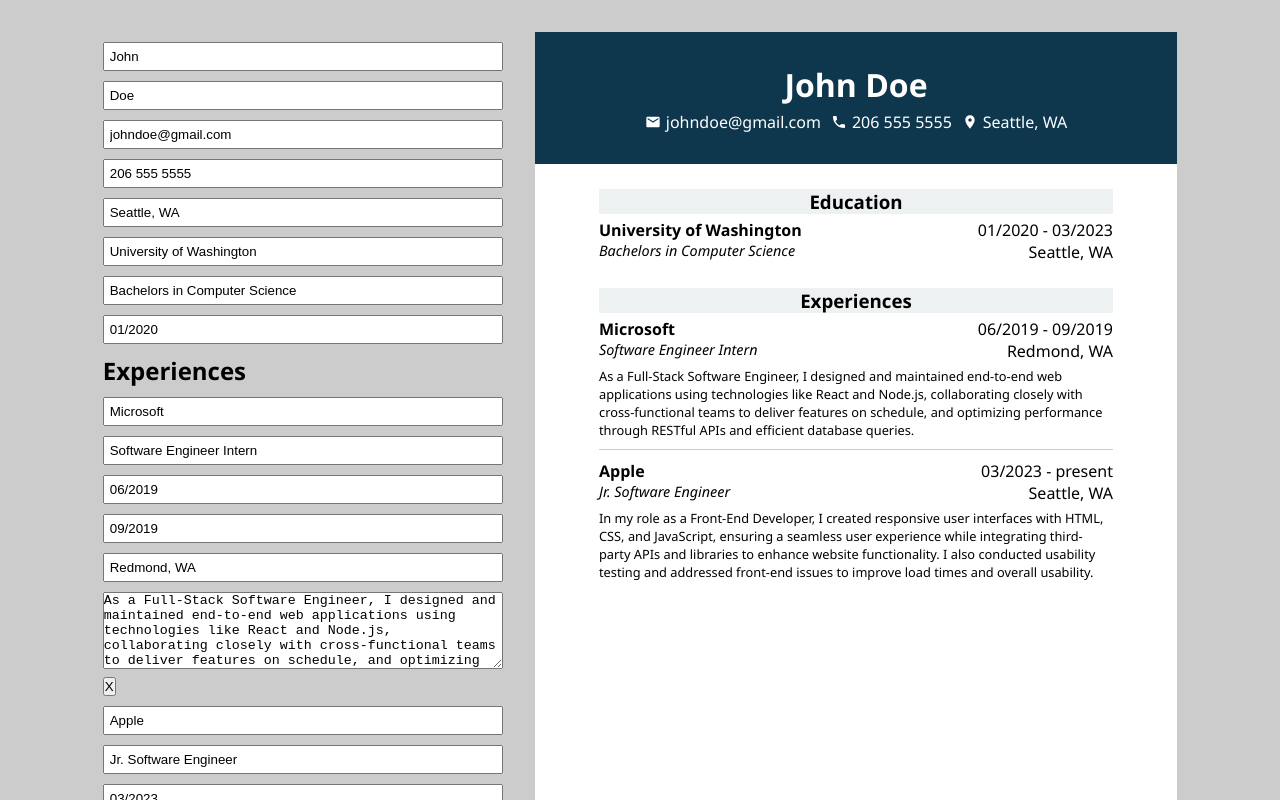
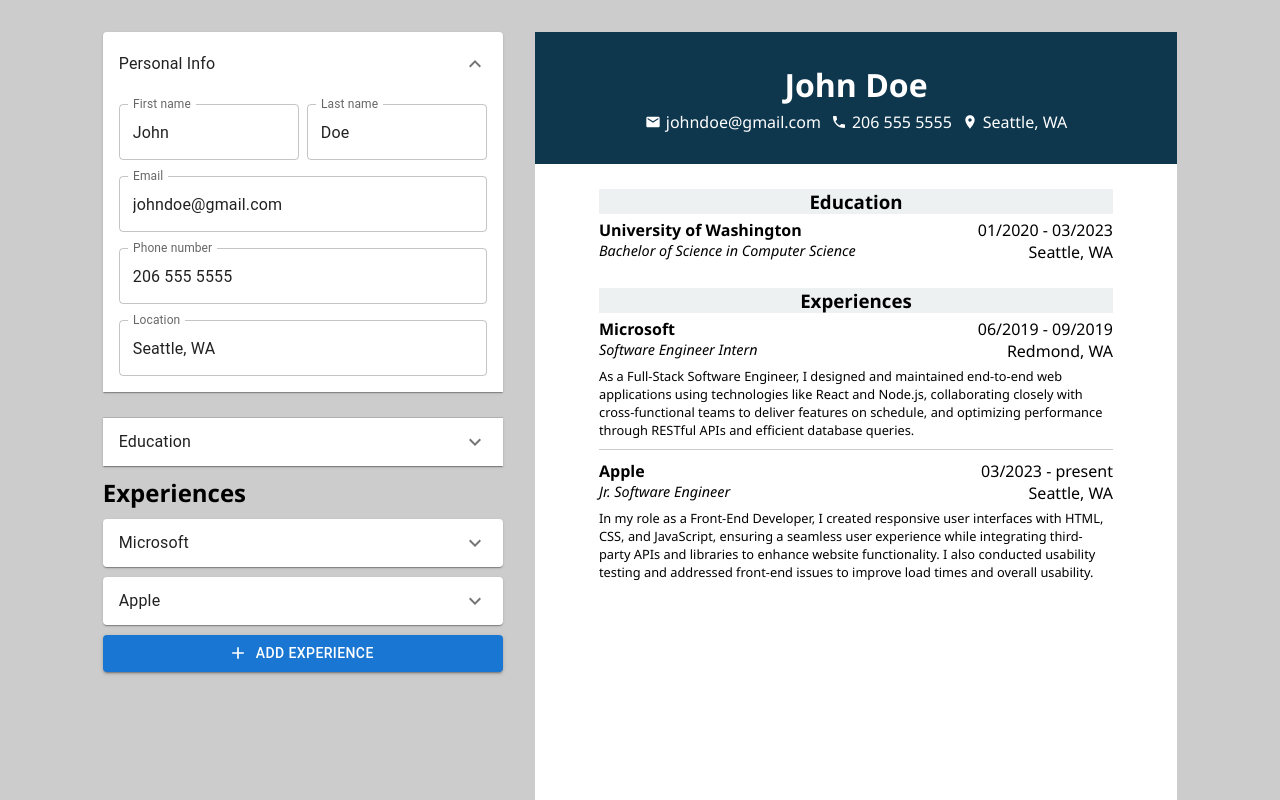
Before and after one commit to rivereh/cv-builder, a React (Vite) app: page / in a window 1280 px wide. Shown: the top 800 px of the page. Built offline with nearby package versions, Linux system fonts and the light colour scheme.

Commit message:
Style forms

```diff
--- a/src/App.css
+++ b/src/App.css
@@ -14,10 +14,15 @@ html {
   background-color: #fff;
   width: 17cm;
   height: 22cm;
+  min-width: 17cm;
+  min-height: 22cm;
 }
 
 .forms {
   width: 400px;
+  display: flex;
+  flex-direction: column;
+  gap: 10px;
 }
 
 .experience {
@@ -37,7 +42,8 @@ html {
   font-size: 0.8rem;
 }
 
-.experience .position, .education-info .degree {
+.experience .position,
+.education-info .degree {
   font-style: italic;
   font-size: 0.9rem;
 }
@@ -53,12 +59,12 @@ html {
   font-weight: bold;
 }
 
-.forms input {
+/* .forms input {
   display: block;
   margin: 10px 0;
   padding: 5px;
   width: 100%;
-}
+} */
 
 .resume-header {
   width: 100%;
--- a/src/App.jsx
+++ b/src/App.jsx
@@ -7,13 +7,24 @@ import Gallery from './Gallery'
 import Form from './Form'
 import { defaultUser } from './defaultUser'
 import LocalPhoneIcon from '@mui/icons-material/LocalPhone'
+import DeleteIcon from '@mui/icons-material/Delete'
 import LocationOnIcon from '@mui/icons-material/LocationOn'
 import EmailIcon from '@mui/icons-material/Email'
+import AddIcon from '@mui/icons-material/Add'
 import EducationForm from './EducationForm'
 import ExperienceSection from './ExperienceSection'
 import InputField from './components/InputField'
 import ExperienceForm from './ExperienceForm'
 import { buttonBaseClasses } from '@mui/material'
+import { TextField } from '@mui/material'
+import Accordion from '@mui/material/Accordion'
+import AccordionDetails from '@mui/material/AccordionDetails'
+import AccordionSummary from '@mui/material/AccordionSummary'
+import Typography from '@mui/material/Typography'
+import ExpandMoreIcon from '@mui/icons-material/ExpandMore'
+import Stack from '@mui/material/Stack'
+import TextareaAutosize from '@mui/material/TextareaAutosize'
+import Button from '@mui/material/Button'
 
 function App() {
   const [userInfo, setUserInfo] = useState(defaultUser)
@@ -24,6 +35,11 @@ function App() {
   const [mobile, setMobile] = useState(userInfo.mobile)
   const [location, setLocation] = useState(userInfo.location)
   const [experiences, setExperiences] = useState(userInfo.experiences)
+  const [expanded, setExpanded] = useState('')
+
+  const handleChange = (panel) => (event, isExpanded) => {
+    setExpanded(isExpanded ? panel : false)
+  }
 
   function handleEducationFormChange(e) {
     const { key } = e.target.dataset
@@ -57,8 +73,8 @@ function App() {
   }
 
   function handleExperienceFormChange(e) {
-    const key = e.target.getAttribute('data-key')
-    const id = e.target.getAttribute('id')
+    const key = e.target.name
+    const id = e.target.id
     const value = e.target.value
 
     setExperiences((prevExperiences) => {
@@ -98,37 +114,53 @@ function App() {
   return (
     <div className='container'>
       <div className='forms'>
-        <form onSubmit={(e) => e.preventDefault()}>
-          <input
-            placeholder='FirstName'
+        <Accordion defaultExpanded={true}>
+          <AccordionSummary expandIcon={<ExpandMoreIcon />}>
+            <Typography>Personal Info</Typography>
+          </AccordionSummary>
+          <AccordionDetails>
+            <Stack spacing={2}>
+              <Stack direction='row' spacing={1}>
+                <TextField
                   value={firstName}
+                  id='outlined-basic'
+                  label='First name'
+                  variant='outlined'
                   onChange={handleFirstNameChange}
                 />
-          <input
-            placeholder='Last name'
+                <TextField
                   value={lastName}
+                  id='outlined-basic'
+                  label='Last name'
+                  variant='outlined'
                   onChange={handleLastNameChange}
                 />
-          {/* <br /> */}
-          <input
-            placeholder='Email'
+              </Stack>
+              <TextField
                 value={email}
+                id='outlined-basic'
+                label='Email'
+                variant='outlined'
                 onChange={handleEmailChange}
               />
-          {/* <br /> */}
-          <input
-            placeholder='Phone number'
+              <TextField
                 value={mobile}
+                id='outlined-basic'
+                label='Phone number'
+                variant='outlined'
                 onChange={handleMobileChange}
               />
-          {/* <br /> */}
-          <input
-            placeholder='Location'
+              <TextField
                 value={location}
+                id='outlined-basic'
+                label='Location'
+                variant='outlined'
                 onChange={handleLocationChange}
               />
+            </Stack>
+          </AccordionDetails>
+        </Accordion>
         {/* <button onClick={handleReset}>Reset</button> */}
-        </form>
 
         <EducationForm
           educationInfo={educationInfo}
@@ -136,65 +168,83 @@ function App() {
         />
 
         <h2>Experiences</h2>
-        {/* <ExperienceSection
-        addExperienceForm={addExperienceForm}
-        experiences={experienceInfo}
-      /> */}
 
-        <form onSubmit={(e) => e.preventDefault()}>
         {experiences.map((experience) => (
           // <ExperienceForm key={experience.id} experience={experience} />
           <div key={experience.id} className='experience-form'>
-              <input
-                placeholder='Employer'
+            <Accordion>
+              <AccordionSummary expandIcon={<ExpandMoreIcon />}>
+                <Typography>{experience.employer ? experience.employer : 'Experience'}</Typography>
+              </AccordionSummary>
+              <AccordionDetails>
+                <Stack spacing={2}>
+                  <TextField
                     value={experience.employer}
-                data-key='employer'
+                    label='Employer'
+                    name='employer'
                     id={experience.id}
                     onChange={handleExperienceFormChange}
                   />
-              <input
-                placeholder='Position'
+                  <TextField
                     value={experience.position}
-                data-key='position'
+                    label='Position'
+                    name='position'
                     id={experience.id}
                     onChange={handleExperienceFormChange}
                   />
-              <input
-                placeholder='Start Date'
+
+                  <Stack direction='row' spacing={1}>
+                    <TextField
                       value={experience.startDate}
-                data-key='startDate'
+                      label='Start Date'
+                      variant='outlined'
+                      name='startDate'
                       id={experience.id}
                       onChange={handleExperienceFormChange}
                     />
-              <input
-                placeholder='End date'
+                    <TextField
                       value={experience.endDate}
-                data-key='endDate'
+                      label='End Date'
+                      name='endDate'
                       id={experience.id}
                       onChange={handleExperienceFormChange}
                     />
-              <input
-                placeholder='Location'
+                  </Stack>
+                  <TextField
                     value={experience.location}
-                data-key='location'
+                    label='Location'
+                    name='location'
                     id={experience.id}
                     onChange={handleExperienceFormChange}
                   />
-              <textarea
+                  <TextareaAutosize
+                    minRows={3}
+                    value={experience.description}
+                    name='description'
+                    id={experience.id}
                     onChange={handleExperienceFormChange}
-                data-key='description'
-                value={experience.description}
+                  />
+                  <Button
                     id={experience.id}
-                rows='5'
-              ></textarea>
-              <button id={experience.id} onClick={handleRemoveExperienceForm}>
-                X
-              </button>
+                    onClick={handleRemoveExperienceForm}
+                    variant='contained'
+                    color='error'
+                    startIcon={<DeleteIcon />}
+                  >
+                    Delete Experience
+                  </Button>
+                </Stack>
+              </AccordionDetails>
+            </Accordion>
           </div>
         ))}
-          <button onClick={handleAddExperienceForm}>Add Experience</button>
-        </form>
-        {/* <InputField type="text" placeholder="Name"></InputField> */}
+        <Button
+          onClick={handleAddExperienceForm}
+          variant='contained'
+          startIcon={<AddIcon />}
+        >
+          Add Experience
+        </Button>
       </div>
       <div className='resume'>
         <div className='resume-header'>
--- a/src/EducationForm.jsx
+++ b/src/EducationForm.jsx
@@ -1,28 +1,64 @@
+import { TextField } from '@mui/material'
+import Accordion from '@mui/material/Accordion'
+import AccordionDetails from '@mui/material/AccordionDetails'
+import AccordionSummary from '@mui/material/AccordionSummary'
+import Typography from '@mui/material/Typography'
+import ExpandMoreIcon from '@mui/icons-material/ExpandMore'
+import Stack from '@mui/material/Stack'
+
 const EducationForm = ({ educationInfo, onChange }) => {
   return (
-    <>
-      <form onSubmit={(e) => e.preventDefault()}>
-        <input
-          placeholder='University name'
+    <Accordion>
+      <AccordionSummary expandIcon={<ExpandMoreIcon />}>
+        <Typography>Education</Typography>
+      </AccordionSummary>
+      <AccordionDetails>
+        <Stack spacing={2}>
+          <TextField
             value={educationInfo.universityName}
+            id='outlined-basic'
+            label='University'
+            variant='outlined'
+            data-key='universityName'
             onChange={onChange}
-          data-key='universityName'
           />
-        {/* <br /> */}
-        <input
-          placeholder='Degree'
+          <TextField
             value={educationInfo.degree}
+            id='outlined-basic'
+            label='Degree'
+            variant='outlined'
+            data-key='degree'
             onChange={onChange}
-          data-key='degree'
           />
-        {/* <br /> */}
-        <input
+          <Stack direction='row' spacing={1}>
+            <TextField
               value={educationInfo.startDate}
+              id='outlined-basic'
+              label='Start Date'
+              variant='outlined'
+              data-key='startDate'
               onChange={onChange}
+            />
+            <TextField
+              value={educationInfo.endDate}
+              id='outlined-basic'
+              label='End Date'
+              variant='outlined'
               data-key='startDate'
+              onChange={onChange}
             />
-      </form>
-    </>
+          </Stack>
+
+          <TextField
+            value={educationInfo.location}
+            id='outlined-basic'
+            label='Location'
+            variant='outlined'
+            onChange={onChange}
+          />
+        </Stack>
+      </AccordionDetails>
+    </Accordion>
   )
 }
 
--- a/src/defaultUser.js
+++ b/src/defaultUser.js
@@ -8,7 +8,7 @@ export const defaultUser = {
   location: 'Seattle, WA',
   education: {
     universityName: 'University of Washington',
-    degree: 'Bachelors in Computer Science',
+    degree: 'Bachelor of Science in Computer Science',
     startDate: '01/2020',
     endDate: '03/2023',
     location: 'Seattle, WA',
```
Lines whose indentation alone changed are shown as unchanged.
